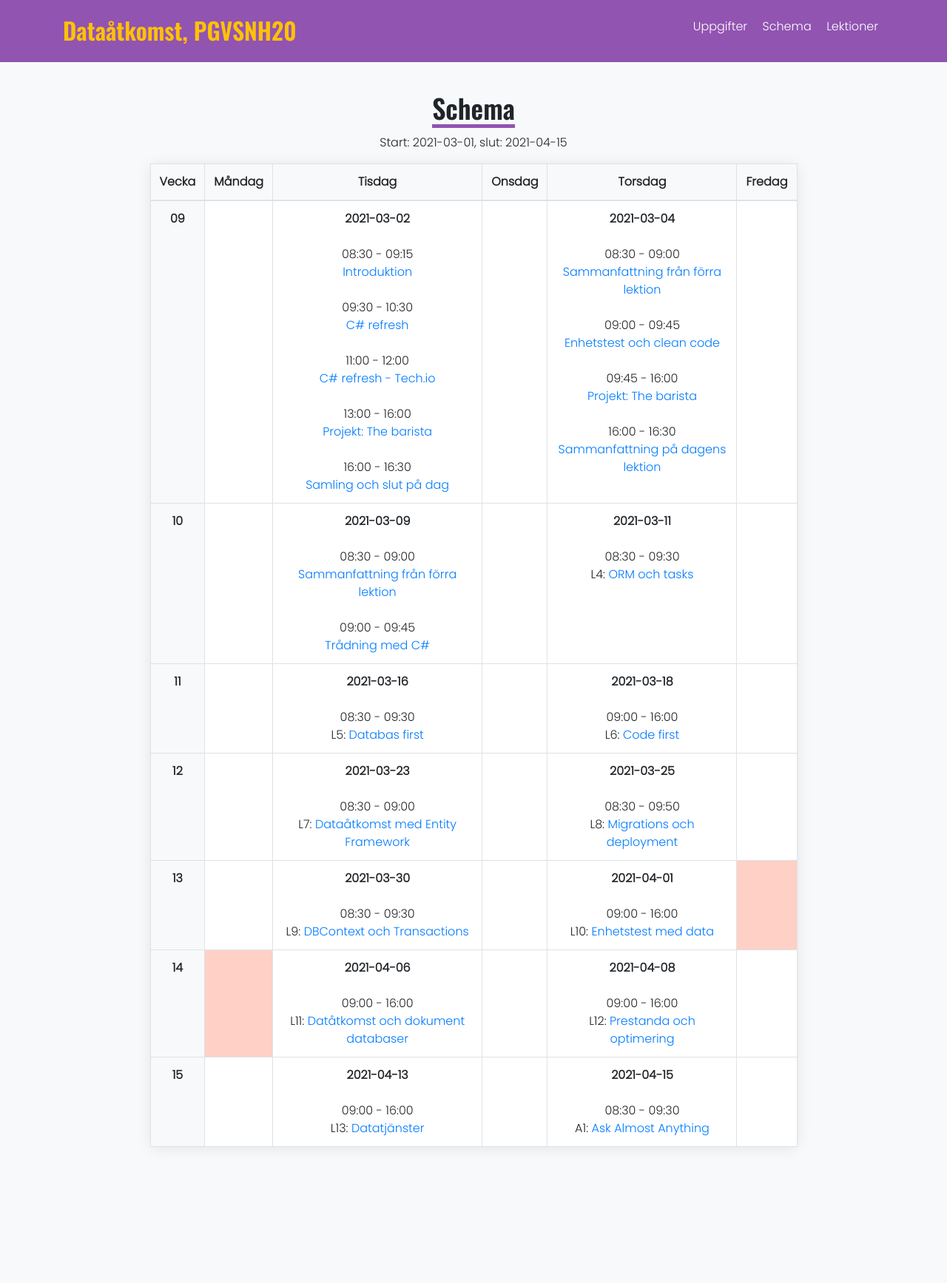
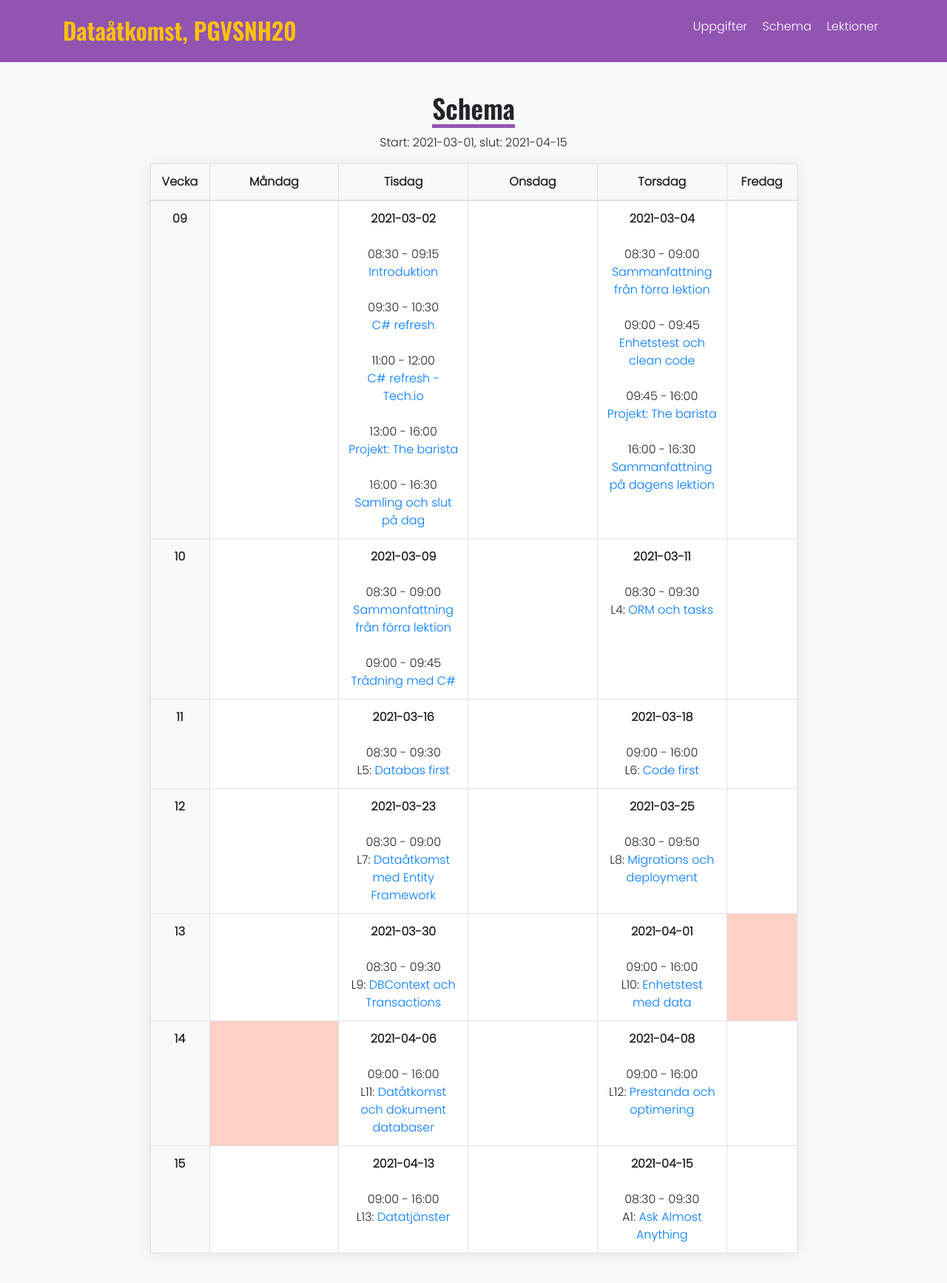
Before and after one commit to PGVSNH20/PGVSNH20-dataatkomst, a Jekyll site: the page built from schedule.md, in a window 1280 px wide. Shown: the whole page at 74% size. Built offline with Jekyll 4.4.1, drawn with Linux system fonts in a browser that asks for light colours; nearby versions of some CDN libraries; before the commit the page ends 1591 px from its top, so only the background shows below that.

Commit message:
Set width of schedule

```diff
--- a/schedule.md
+++ b/schedule.md
@@ -9,6 +9,14 @@ permalink: /schedule/
 <p>Start: {{ site.course-start}}, slut: {{ site.course-end}}</p>
 <div class="section-des">
 <table class="table table-bordered border-primary">
+  <colgroup>
+      <col style="width: 5em"> <!-- Week -->
+      <col style="width: 20%;"> <!-- Monday -->
+      <col style="width: 20%;"> <!-- Tuesday -->
+      <col style="width: 20%;"> <!-- Wednesday -->
+      <col style="width: 20%;"> <!-- Thursday -->
+      <col> <!-- Friday -->
+  </colgroup>
   <thead>
     <tr>
       <th>Vecka</th>
```
